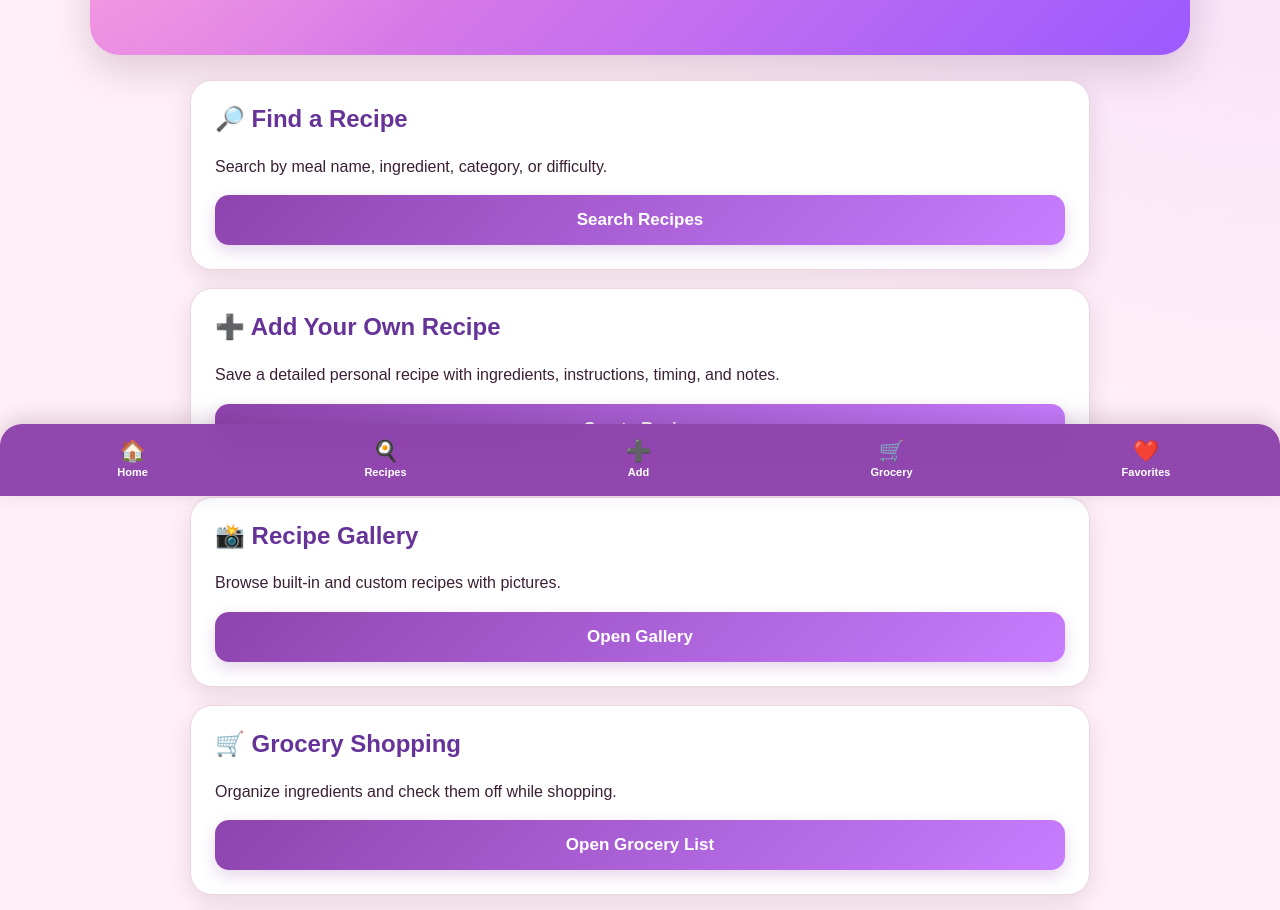
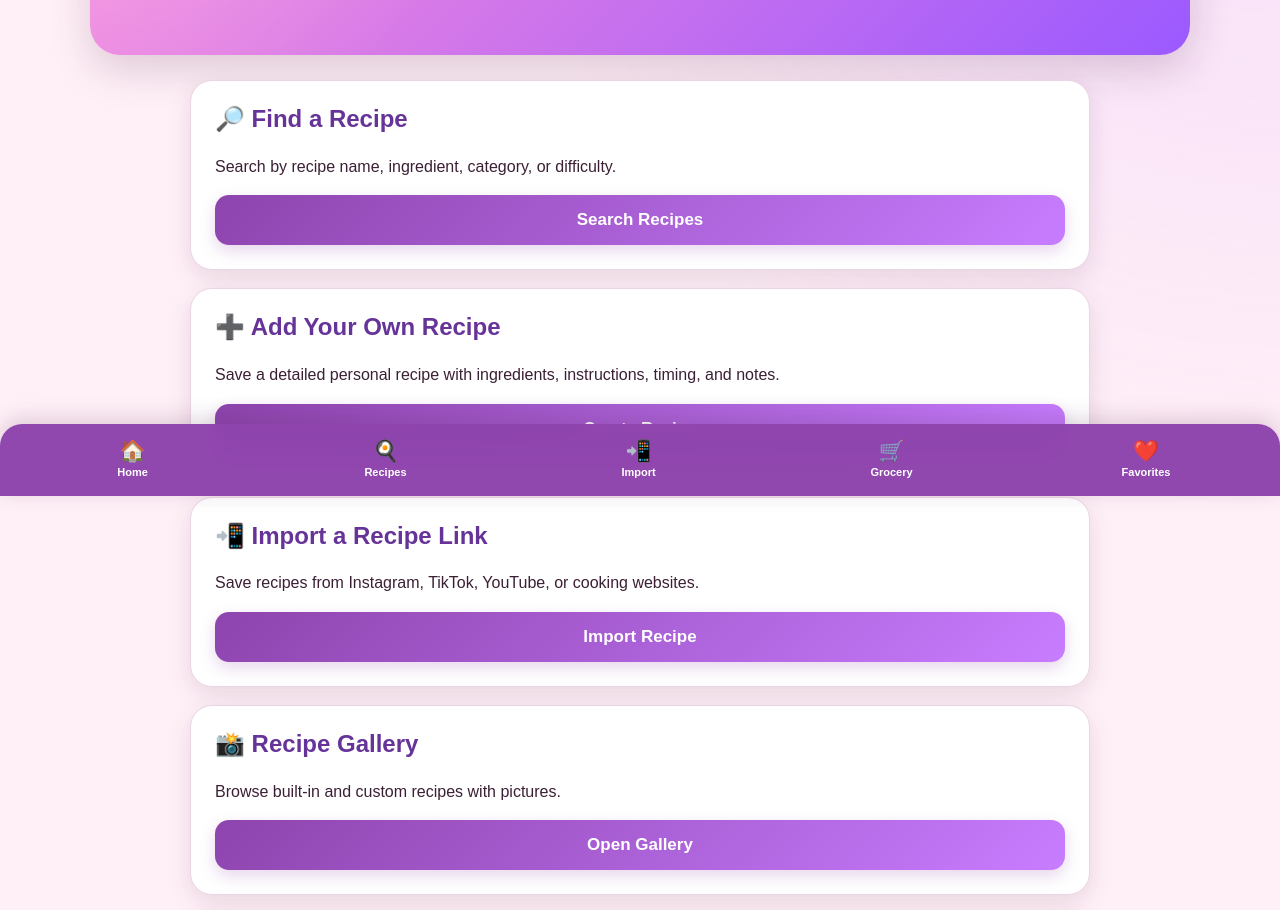
Before and after one commit to coleholloway59-lang/RecipeBuddy, a plain HTML site: page index.html in a window 1280 px wide. Shown: the part 304-1214 px from the top of the page. Drawn offline with Linux system fonts and the light colour scheme.

Commit message:
Add files via upload

```diff
--- a/index.html
+++ b/index.html
@@ -13,11 +13,7 @@
 
     <link rel="stylesheet" href="style.css">
     <link rel="manifest" href="manifest.json">
-
-    <link
-        rel="apple-touch-icon"
-        href="icon.png"
-    >
+    <link rel="apple-touch-icon" href="icon.png">
 
     <meta name="theme-color" content="#8e44ad">
 
@@ -51,35 +47,43 @@
     <a href="grocery.html">🛒 Grocery</a>
     <a href="favorites.html">❤️ Favorites</a>
     <a href="add-recipe.html">➕ Add Recipe</a>
+    <a href="import-recipe.html">📲 Import</a>
 </nav>
 
 <header class="hero">
+
     <h1>🍳 Recipe Buddy</h1>
 
     <p>
         Find meals, save recipes, and build grocery lists
         for the people you love.
     </p>
+
 </header>
 
 <main>
 
     <section class="card">
+
         <h2>🔎 Find a Recipe</h2>
 
         <p>
-            Search by meal name, ingredient, category,
+            Search by recipe name, ingredient, category,
             or difficulty.
         </p>
 
         <a href="recipe.html">
+
             <button type="button">
                 Search Recipes
             </button>
+
         </a>
+
     </section>
 
     <section class="card">
+
         <h2>➕ Add Your Own Recipe</h2>
 
         <p>
@@ -88,13 +92,36 @@
         </p>
 
         <a href="add-recipe.html">
+
             <button type="button">
                 Create Recipe
             </button>
+
         </a>
+
     </section>
 
     <section class="card">
+
+        <h2>📲 Import a Recipe Link</h2>
+
+        <p>
+            Save recipes from Instagram, TikTok, YouTube,
+            or cooking websites.
+        </p>
+
+        <a href="import-recipe.html">
+
+            <button type="button">
+                Import Recipe
+            </button>
+
+        </a>
+
+    </section>
+
+    <section class="card">
+
         <h2>📸 Recipe Gallery</h2>
 
         <p>
@@ -102,27 +129,36 @@
         </p>
 
         <a href="gallery.html">
+
             <button type="button">
                 Open Gallery
             </button>
+
         </a>
+
     </section>
 
     <section class="card">
+
         <h2>🛒 Grocery Shopping</h2>
 
         <p>
-            Organize ingredients and check them off while shopping.
+            Organize ingredients and check them off
+            while shopping.
         </p>
 
         <a href="grocery.html">
+
             <button type="button">
                 Open Grocery List
             </button>
+
         </a>
+
     </section>
 
     <section class="card">
+
         <h2>❤️ Favorite Recipes</h2>
 
         <p>
@@ -130,24 +166,32 @@
         </p>
 
         <a href="favorites.html">
+
             <button type="button">
                 View Favorites
             </button>
+
         </a>
+
     </section>
 
     <section class="card">
+
         <h2>💕 Meals for Her</h2>
 
         <p>
-            Save meals your girlfriend loves and notes for next time.
+            Save meals your girlfriend loves and notes
+            for next time.
         </p>
 
         <a href="her-favorites.html">
+
             <button type="button">
                 Open Her Meals
             </button>
+
         </a>
+
     </section>
 
 </main>
@@ -164,9 +208,9 @@
         <span>Recipes</span>
     </a>
 
-    <a href="add-recipe.html">
-        ➕
-        <span>Add</span>
+    <a href="import-recipe.html">
+        📲
+        <span>Import</span>
     </a>
 
     <a href="grocery.html">
```
